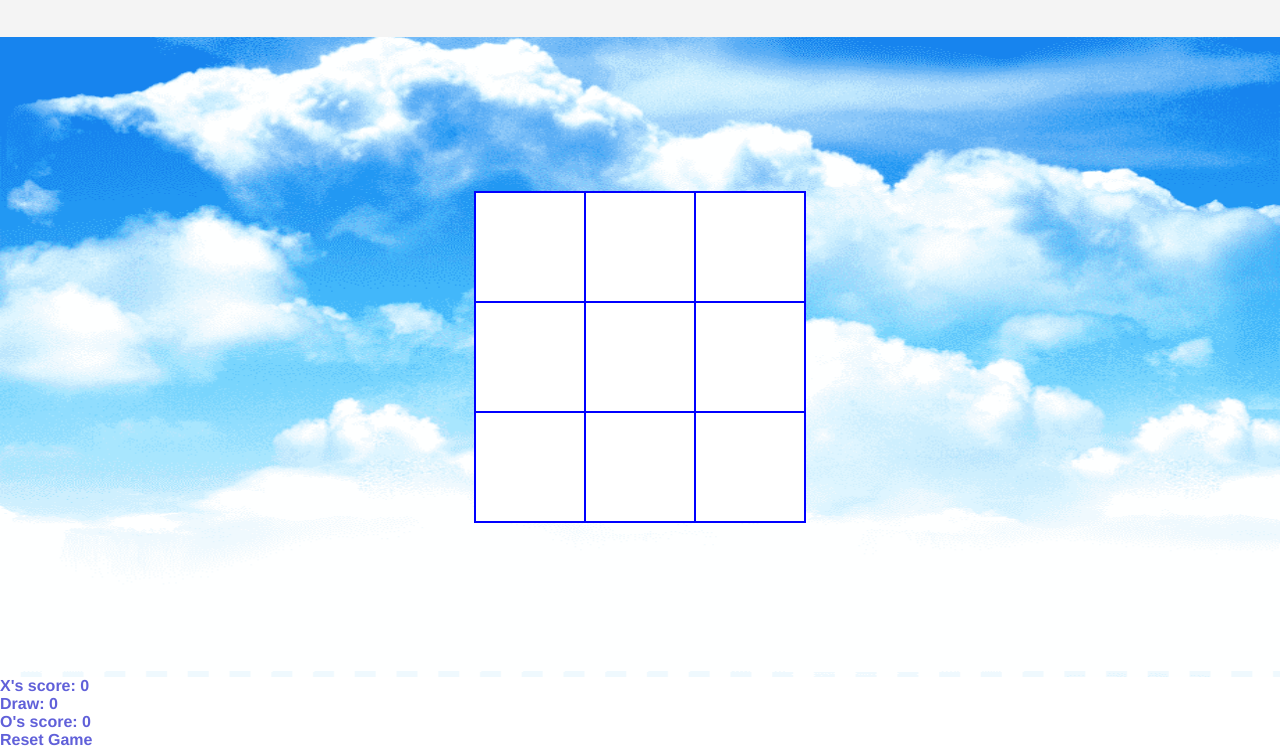
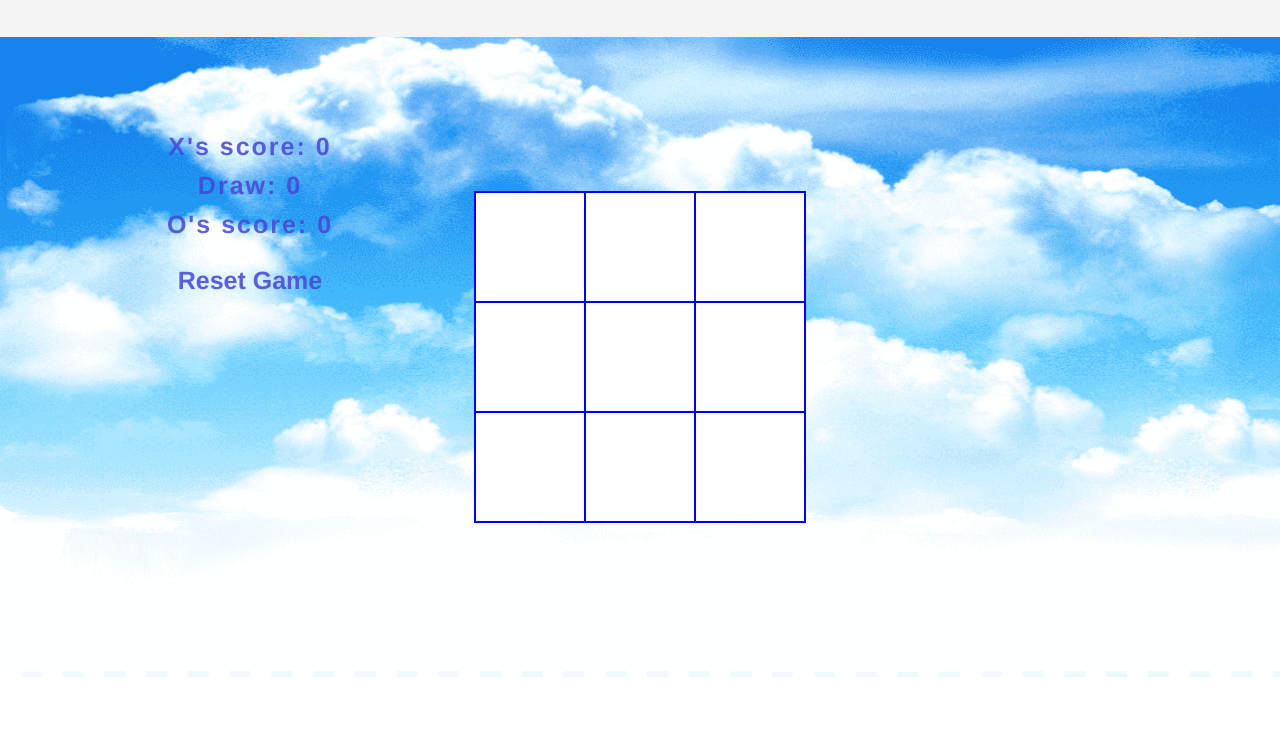
Before and after one commit to Arman773/Arman773.github.io, a plain HTML site: page index.html in a window 1280 px wide. Shown: the part 123-872 px from the top of the page. After the commit the page ends 800 px from the top, so only its background shows below. Drawn offline with Linux system fonts and the light colour scheme.

Commit message:
Update style.css

```diff
--- a/style.css
+++ b/style.css
@@ -103,3 +103,29 @@
     align-items: center;
     justify-content: center;
 }
+.table{
+    position: absolute;
+    top: 250px;
+    left: 150px;
+    width: 200px;
+    height: 150px;
+    text-align: center;
+}
+.scoreX, .scoreO, .scoreDraw{
+    letter-spacing: 2px;
+    font-size: 25px;
+    padding: 5px;
+}
+.reset{
+    font-size: 25px;
+    margin-top: 15px;
+    padding: 5px 10px;
+    background-color: transparent;
+    border: 2px solid transparent;
+    cursor: pointer;
+}
+.reset:hover{
+    border-radius: 20px;
+    border: 2px solid rgba(72, 72, 211, 0.866);
+    background-color: rgba(80,80,210,0.215);
+}
```
